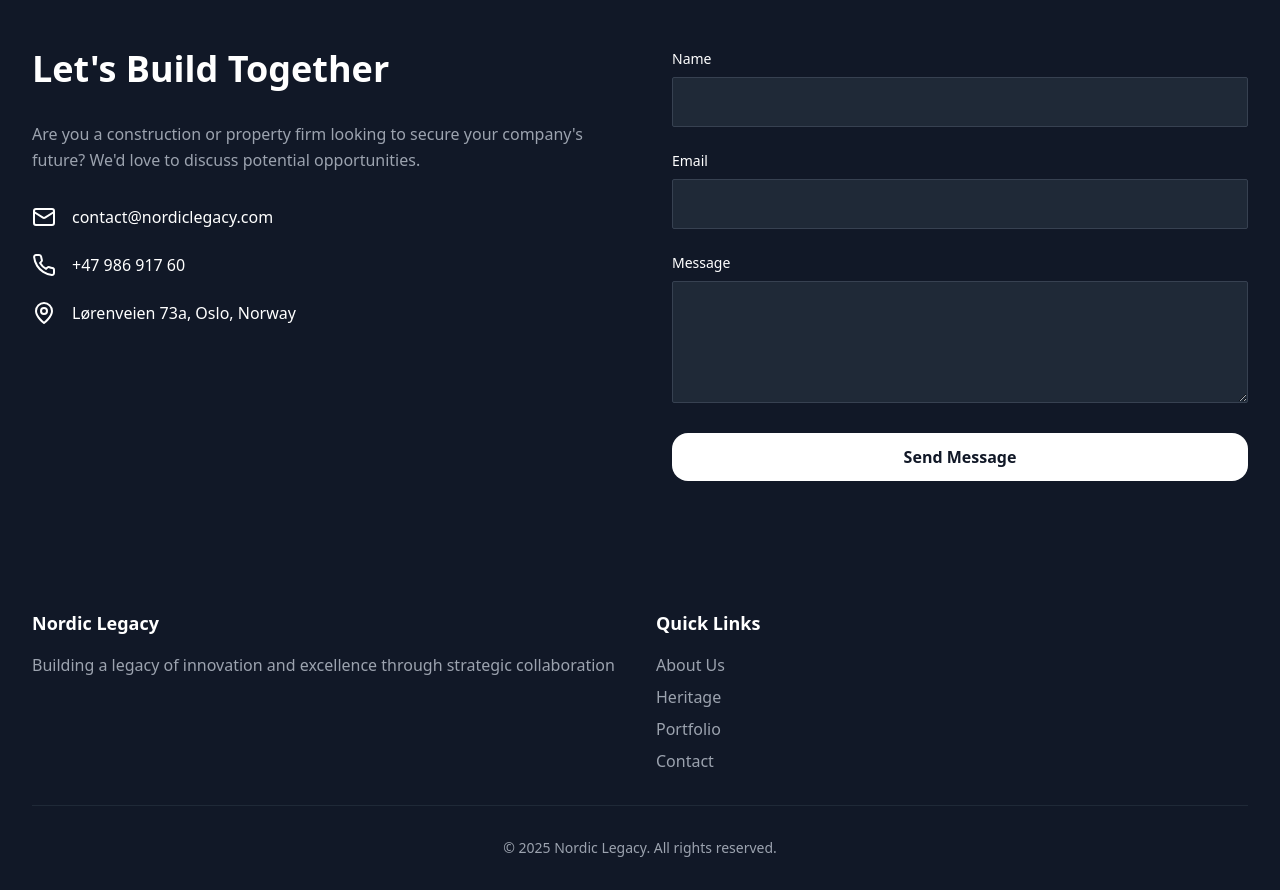
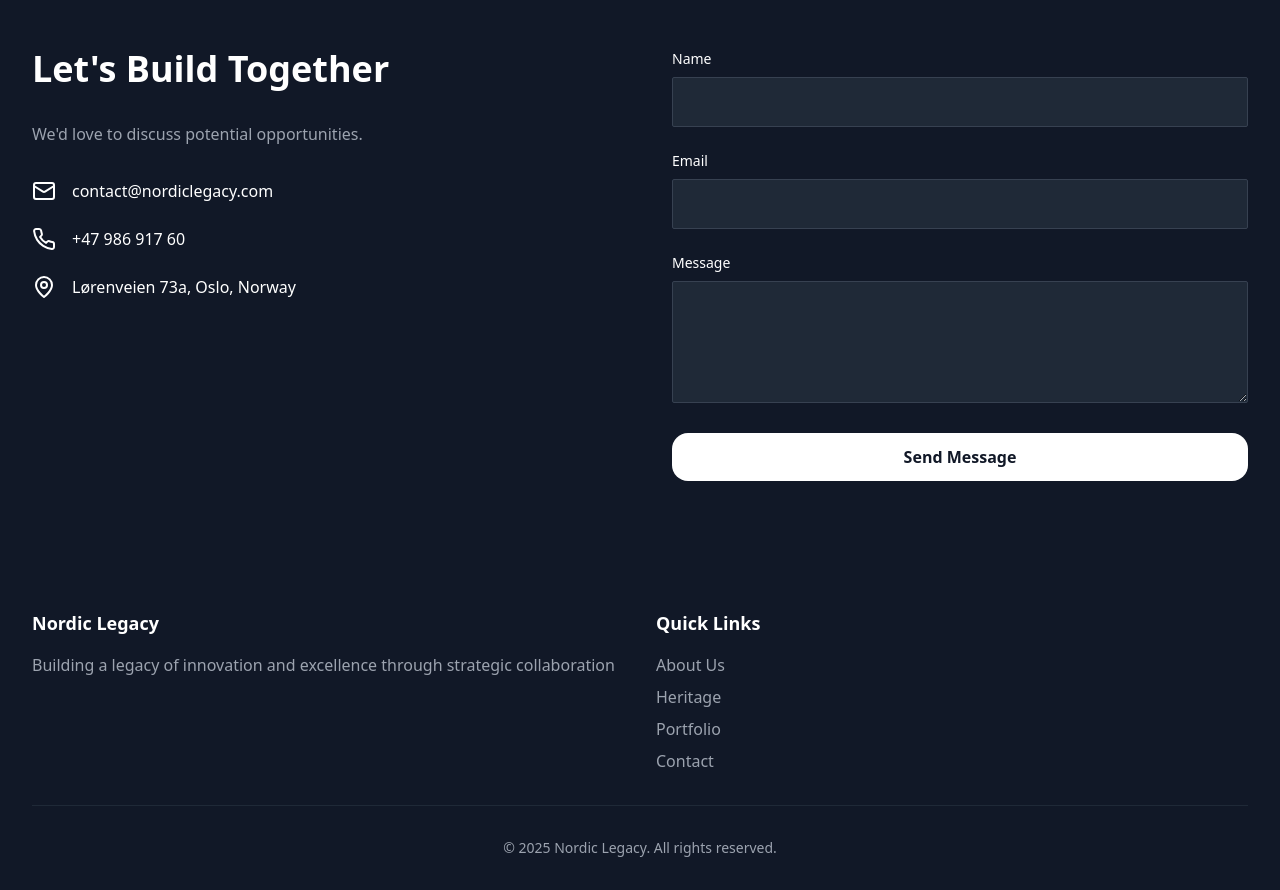
Before and after one commit to Jamilbravo123/Nordiclegacy, a React (Vite) app: page / in a window 1280 px wide. Shown: the part 4400-5290 px from the top of the page. Built offline with nearby package versions, Linux system fonts and the light colour scheme; no server answers.

Commit message:
update: Simplify contact description text

```diff
--- a/src/components/contact/ContactDescription.tsx
+++ b/src/components/contact/ContactDescription.tsx
@@ -3,7 +3,6 @@ import React from 'react';
 export function ContactDescription() {
   return (
     <p className="text-gray-400 mb-8 leading-relaxed">
-      Are you a construction or property firm looking to secure your company's future?
       We'd love to discuss potential opportunities.
     </p>
   );
```
